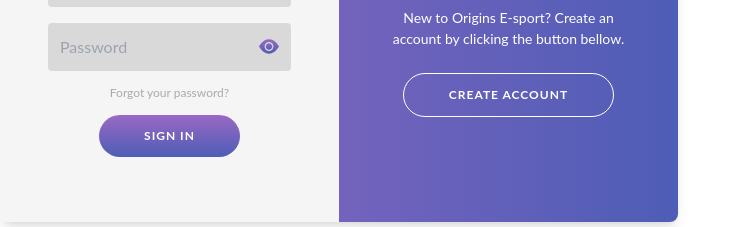
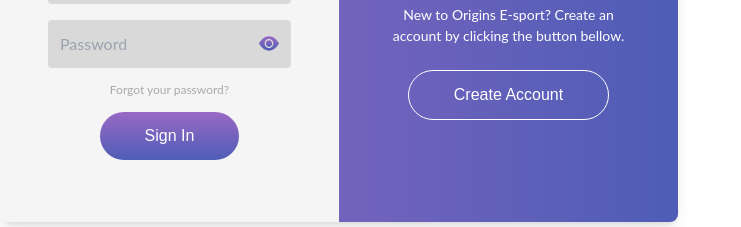
Before and after one commit to WildCodeSchool/2023-02-JS-RemoteFR-JSWizards-P3-Team-Ravenclaw, a React (Vite) app in the folder frontend/: page /Connection in a window 1280 px wide. Shown: the part 202-429 px from the top of the page, without its empty margins (0-741 px from the left). Built offline with nearby package versions, Linux system fonts and the light colour scheme.

Commit message:
Update of button style

```diff
--- a/frontend/src/App.css
+++ b/frontend/src/App.css
@@ -39,16 +39,14 @@
   }
 
   .connect-button {
+    font-family: theme("fontFamily.header");
+    font-size: theme("fontSize.base");
     border-radius: 25px;
     border: transparent;
     background: -webkit-linear-gradient(to bottom, #9969c4, #4e5db6);
     background: linear-gradient(to bottom, #9969c4, #4e5db6);
     color: #ffffff;
-    font-size: 12px;
-    font-weight: bold;
     padding: 12px 45px;
-    letter-spacing: 1px;
-    text-transform: uppercase;
     transition: transform 80ms ease-in;
     &:active {
       transform: scale(0.95);
```
